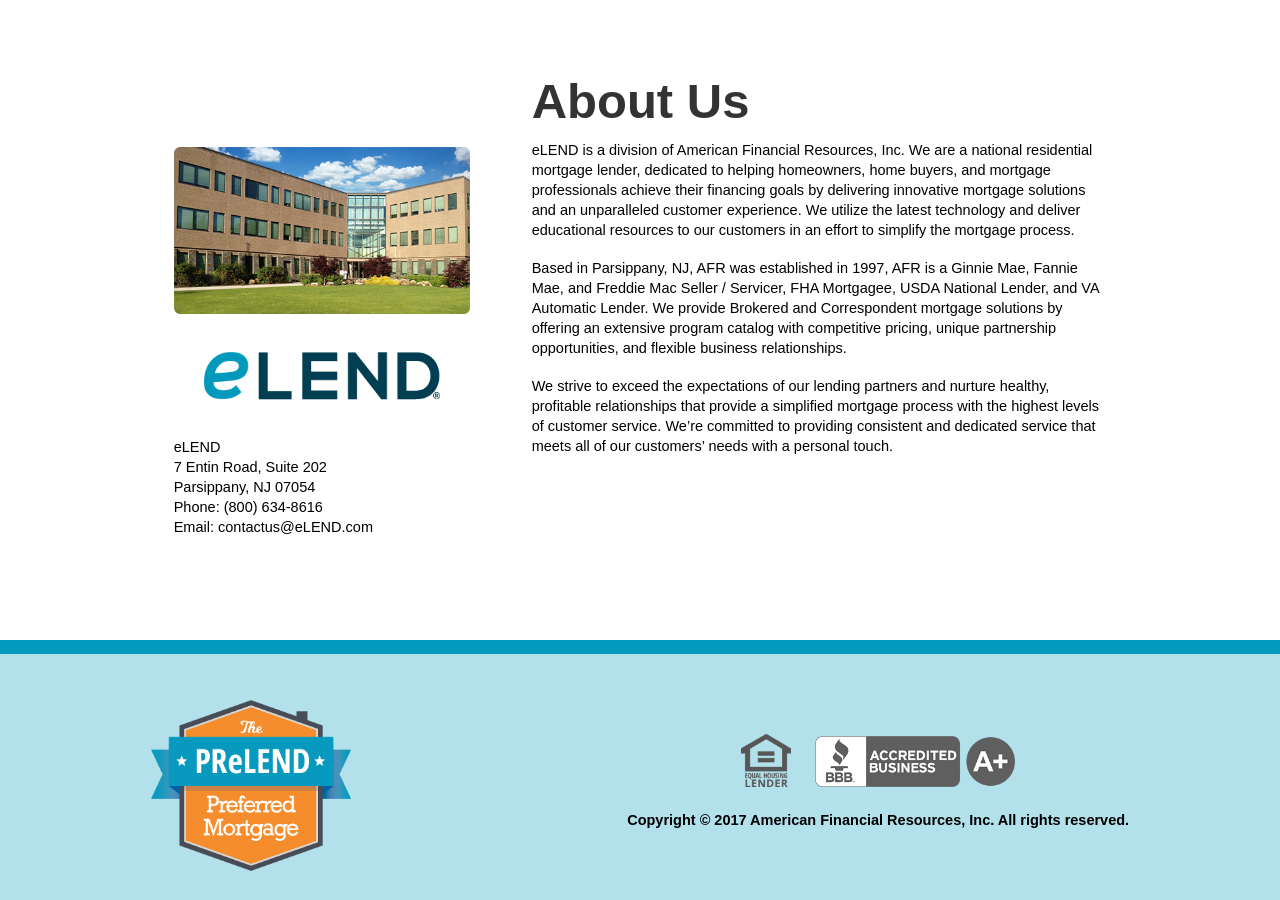
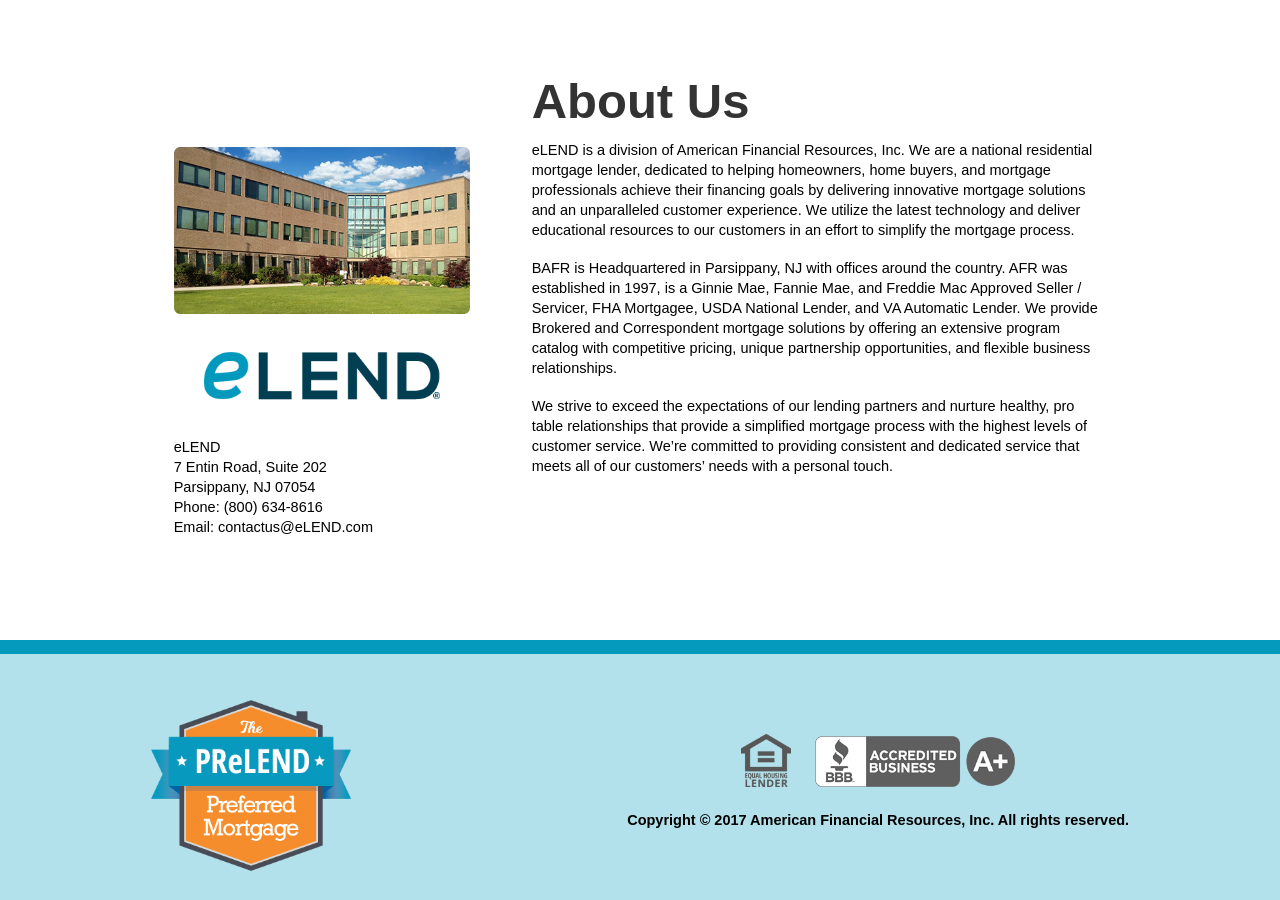
Before and after one commit to LaunchPadLab/planb-landing-pages, a Jekyll site: the page built from index.html, in a window 1280 px wide and 900 px high, scrolled down 2145 px. Built offline with Jekyll 4.4.1, drawn with Linux system fonts in a browser that asks for light colours; nearby versions of some CDN libraries; some of the changed text lies outside the part shown.

```diff
--- a/Gemfile
+++ b/Gemfile
@@ -1,4 +1,4 @@
-ruby '2.3.1'
+ruby '2.4.2'
 
 source 'https://rubygems.org'
 
--- a/index.html
+++ b/index.html
@@ -72,9 +72,9 @@ layout: default
   <div class="text-block">
     <h2 class="wow animated fade-in-up">About Us</h2>
     <div class="wow animated fade-in-left">
-      <p>eLEND is a division of American Financial Resources, Inc. We are a national residential mortgage lender, dedicated to helping homeowners, home buyers, and mortgage professionals achieve their financing goals by delivering innovative mortgage solutions and an unparalleled customer experience. We utilize the latest technology and deliver educational resources to our customers in an effort to simplify the mortgage process.</p>
-      <p>Based in Parsippany, NJ, AFR was established in 1997, AFR is a Ginnie Mae, Fannie Mae, and Freddie Mac Seller / Servicer, FHA Mortgagee, USDA National Lender, and VA Automatic Lender. We provide Brokered and Correspondent mortgage solutions by offering an extensive program catalog with competitive pricing, unique partnership opportunities, and flexible business relationships.</p>
-      <p>We strive to exceed the expectations of our lending partners and nurture healthy, profitable relationships that provide a simplified mortgage process with the highest levels of customer service. We’re committed to providing consistent and dedicated service that meets all of our customers’ needs with a personal touch.</p>
+      <p>eLEND is a division of American Financial Resources, Inc. We are a national residential mortgage lender, dedicated to helping homeowners, home buyers, and mortgage professionals achieve their financing goals by delivering innovative mortgage solutions and an unparalleled customer experience. We utilize the latest technology and deliver educational resources to our customers in an effort to simplify the mortgage process. </p>
+      <p>BAFR is Headquartered in Parsippany, NJ with offices around the country. AFR was established in 1997, is a Ginnie Mae, Fannie Mae, and Freddie Mac Approved Seller / Servicer, FHA Mortgagee, USDA National Lender, and VA Automatic Lender. We provide Brokered and Correspondent mortgage solutions by offering an extensive program catalog with competitive pricing, unique partnership opportunities, and flexible business relationships.</p>
+      <p>We strive to exceed the expectations of our lending partners and nurture healthy, pro table relationships that provide a simplified mortgage process with the highest levels of customer service. We’re committed to providing consistent and dedicated service that meets all of our customers’ needs with a personal touch.</p>
     </div>
   </div>
 </section>
```
Also changed, not shown: other parts of index.html (+2 -2 lines), 2 other files.
